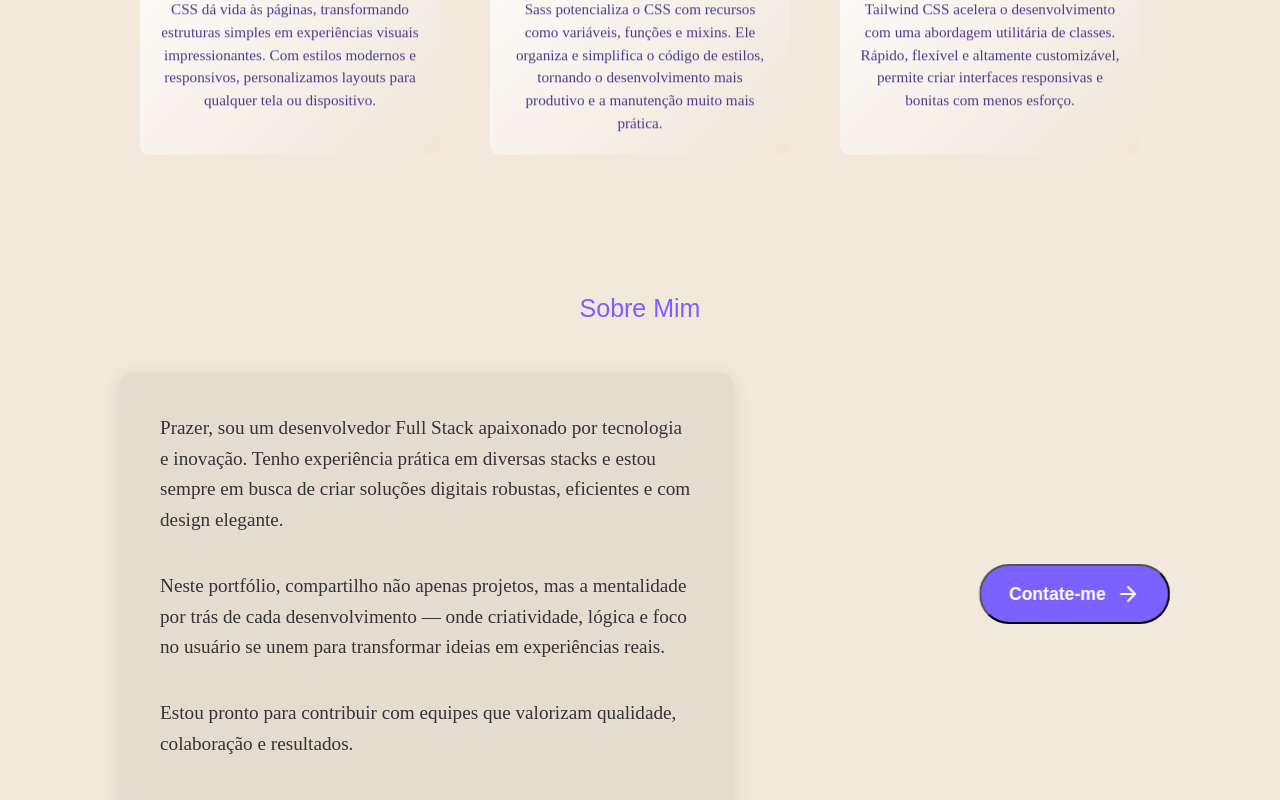
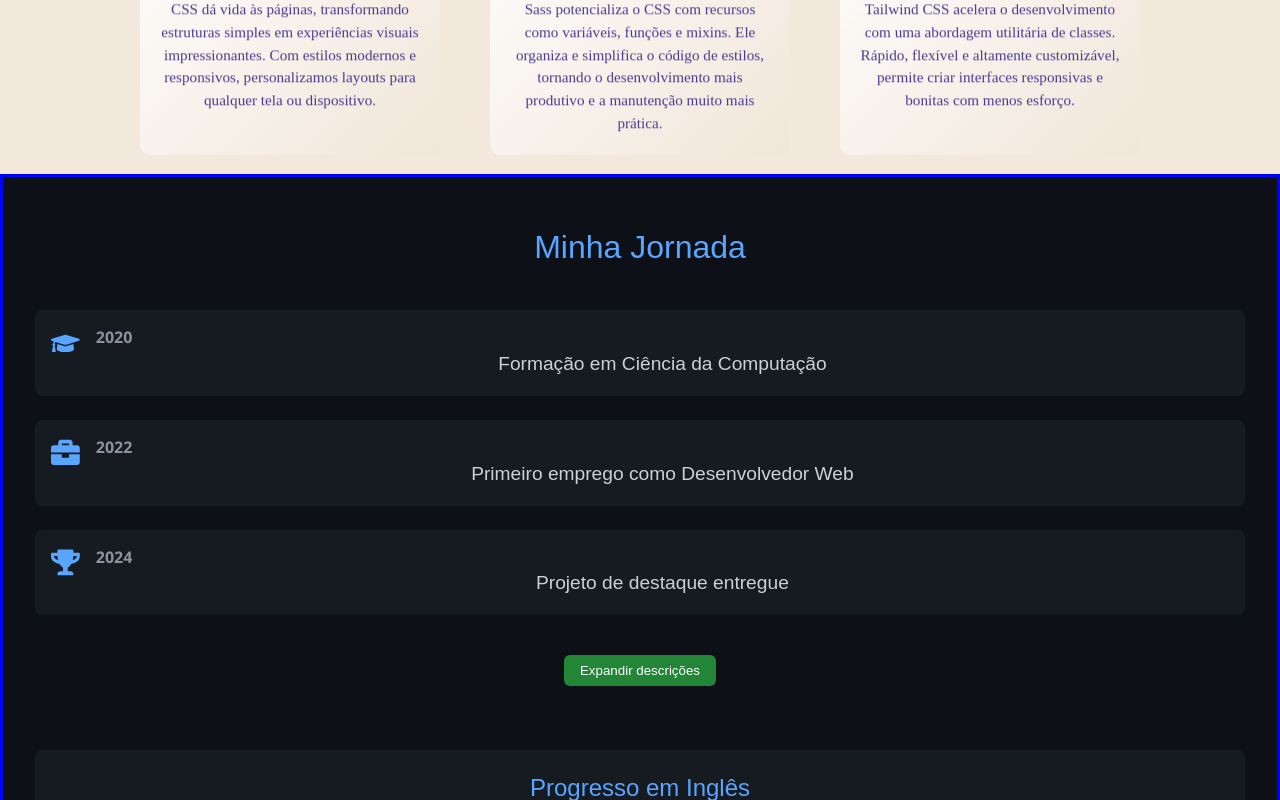
Before and after one commit to Hicaro-Andre/portfolio, a React (Vite) app in the folder landinpage/: page / in a window 1280 px wide. Shown: the part 2000-2800 px from the top of the page. Built offline with nearby package versions, Linux system fonts and the light colour scheme.

Commit message:
feat: create my journey

```diff
--- a/landinpage/package.json
+++ b/landinpage/package.json
@@ -12,7 +12,8 @@
   "dependencies": {
     "@fortawesome/fontawesome-free": "^7.0.0",
     "react": "^19.1.0",
-    "react-dom": "^19.1.0"
+    "react-dom": "^19.1.0",
+    "react-icons": "^5.5.0"
   },
   "devDependencies": {
     "@eslint/js": "^9.30.1",
--- a/landinpage/src/App.jsx
+++ b/landinpage/src/App.jsx
@@ -5,6 +5,7 @@ import Portfolio from './components/Portifolio.jsx';
 import Skills from './components/Skills.jsx';
 import About from './components/About.jsx';
 import Footer from './components/Footer.jsx';
+import MyJourney from './components/MyJourney.jsx';
 
 
 function App() {
@@ -53,6 +54,7 @@ function App() {
       <Hero />
       <Portfolio />
       <Skills />
+      <MyJourney/>
       <About />
       <Footer />
 
--- /dev/null
+++ b/landinpage/src/components/MyJourney.jsx
@@ -0,0 +1,72 @@
+import React, { useState } from "react";
+import "../styles/MyJourney.css";
+import { FaGraduationCap, FaBriefcase, FaTrophy } from "react-icons/fa";
+
+const milestones = [
+  {
+    year: "2020",
+    title: "Formação em Ciência da Computação",
+    description: "Graduação concluída na Universidade XYZ.",
+    icon: <FaGraduationCap />,
+  },
+  {
+    year: "2022",
+    title: "Primeiro emprego como Desenvolvedor Web",
+    description: "Início da jornada profissional na empresa ABC.",
+    icon: <FaBriefcase />,
+  },
+  {
+    year: "2024",
+    title: "Projeto de destaque entregue",
+    description: "Liderança no desenvolvimento de um sistema full-stack.",
+    icon: <FaTrophy />,
+  },
+];
+
+const MyJourney = () => {
+  const [expanded, setExpanded] = useState(false);
+
+  return (
+    <section className="journey-container">
+      <h2 className="journey-heading">Minha Jornada</h2>
+
+      <div className="timeline">
+        {milestones.map((item, index) => (
+          <div key={index} className="timeline-item fadeIn">
+            <div className="timeline-icon">{item.icon}</div>
+            <div className="timeline-content">
+              <span className="timeline-year">{item.year}</span>
+              <h3 className="timeline-title">{item.title}</h3>
+              {expanded && (
+                <p className="timeline-description">{item.description}</p>
+              )}
+            </div>
+          </div>
+        ))}
+        <button
+          className="toggle-button"
+          onClick={() => setExpanded(!expanded)}
+        >
+          {expanded ? "Recolher descrições" : "Expandir descrições"}
+        </button>
+      </div>
+
+      <div className="english-section">
+        <h3>Progresso em Inglês</h3>
+        <div className="progress-wrapper">
+          <span className="english-badge">
+            Intermediário-Avançado (B2)
+          </span>
+          <div className="progress-bar">
+            <div className="progress-fill" style={{ width: "70%" }}></div>
+          </div>
+        </div>
+        <p className="english-description">
+          Estudo inglês desde 2020 através de plataformas online como Duolingo, vídeos no YouTube e leitura técnica.
+        </p>
+      </div>
+    </section>
+  );
+};
+
+export default MyJourney;
--- /dev/null
+++ b/landinpage/src/styles/MyJourney.css
@@ -0,0 +1,123 @@
+.journey-container {
+  padding: 2rem;
+  background-color: #0d1117;
+  color: #c9d1d9;
+  font-family: 'Segoe UI', sans-serif;
+  border: solid 3px blue;
+}
+
+.journey-heading {
+  font-size: 2rem;
+  margin-bottom: 1.5rem;
+  text-align: center;
+  color: #58a6ff;
+}
+
+.timeline {
+  display: flex;
+  flex-direction: column;
+  gap: 1.5rem;
+  margin-bottom: 2rem;
+}
+
+.timeline-item {
+  display: flex;
+  align-items: flex-start;
+  gap: 1rem;
+  background-color: #161b22;
+  padding: 1rem;
+  border-radius: 8px;
+  transition: transform 0.3s ease;
+}
+
+.timeline-item:hover {
+  transform: translateY(-3px);
+  background-color: #21262d;
+}
+
+.timeline-icon {
+  font-size: 1.8rem;
+  color: #58a6ff;
+}
+
+.timeline-content {
+  flex: 1;
+}
+
+.timeline-year {
+  font-weight: bold;
+  color: #8b949e;
+}
+
+.timeline-title {
+  font-size: 1.2rem;
+  color: #c9d1d9;
+  margin: 0.3rem 0;
+}
+
+.timeline-description {
+  color: #8b949e;
+  font-size: 0.95rem;
+}
+
+.toggle-button {
+  margin: 1rem auto;
+  display: block;
+  background-color: #238636;
+  color: white;
+  padding: 0.5rem 1rem;
+  border: none;
+  border-radius: 6px;
+  cursor: pointer;
+  transition: background-color 0.3s ease;
+}
+
+.toggle-button:hover {
+  background-color: #2ea043;
+}
+
+.english-section {
+  margin-top: 3rem;
+  background-color: #161b22;
+  padding: 1.5rem;
+  border-radius: 8px;
+}
+
+.english-section h3 {
+  font-size: 1.5rem;
+  margin-bottom: 1rem;
+  color: #58a6ff;
+}
+
+.progress-wrapper {
+  margin-bottom: 0.8rem;
+}
+
+.english-badge {
+  background-color: #238636;
+  color: white;
+  padding: 0.2rem 0.6rem;
+  border-radius: 4px;
+  font-size: 0.9rem;
+  display: inline-block;
+  margin-bottom: 0.5rem;
+}
+
+.progress-bar {
+  background-color: #30363d;
+  height: 12px;
+  border-radius: 6px;
+  overflow: hidden;
+}
+
+.progress-fill {
+  background-color: #58a6ff;
+  height: 100%;
+  transition: width 0.4s ease-in-out;
+}
+
+.english-description {
+  margin-top: 0.5rem;
+  font-size: 0.95rem;
+  color: #8b949e;
+}
```
Also changed, not shown: 1 other file (tests, documents, lock files or other folders).
